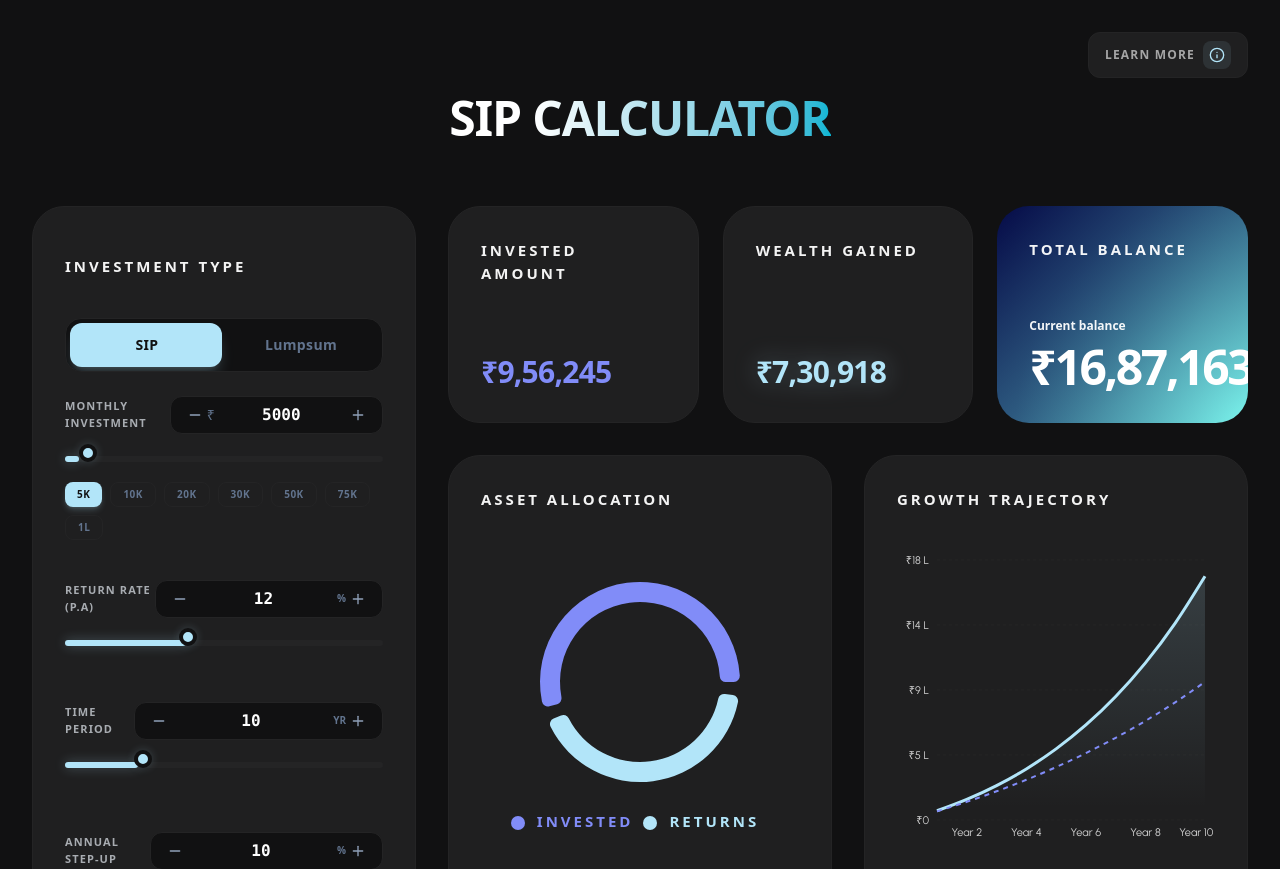
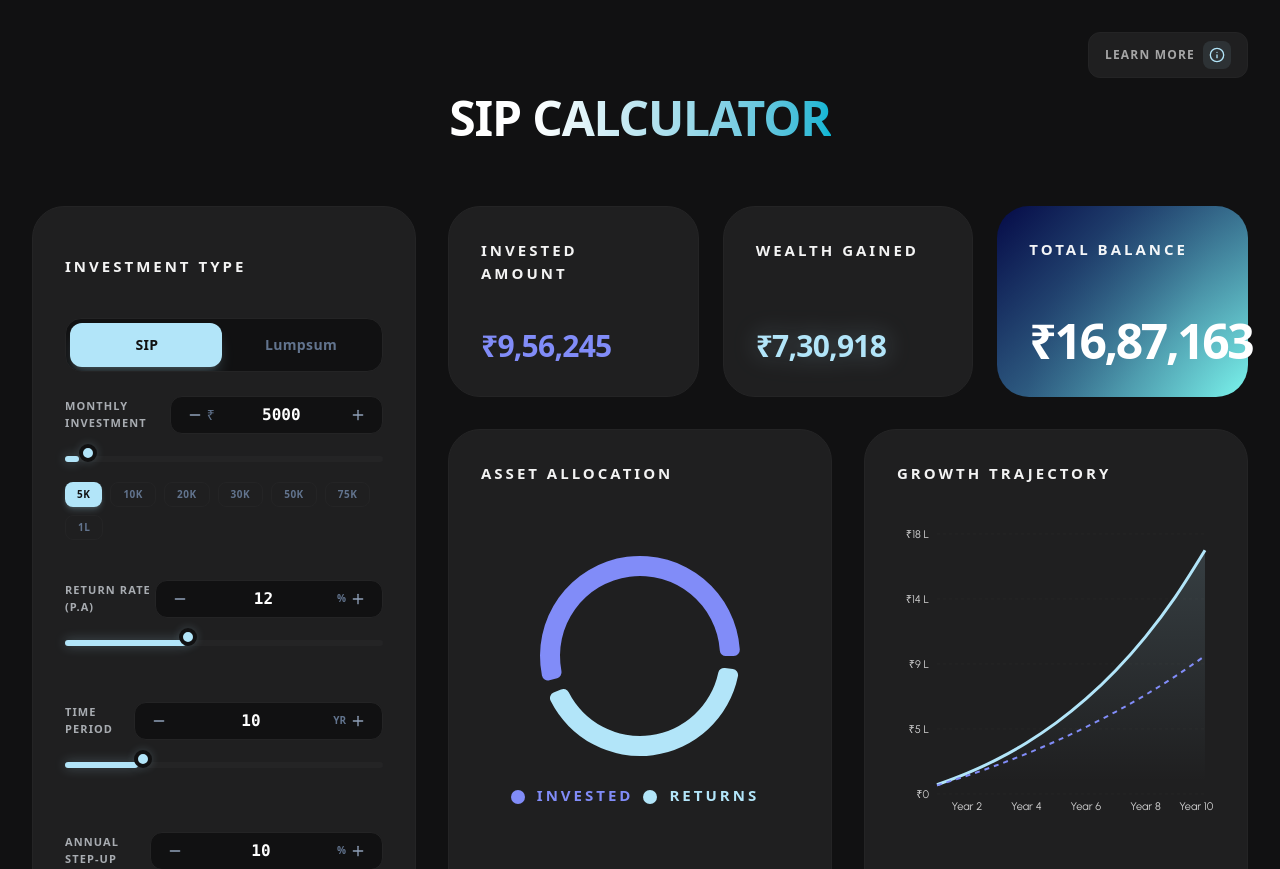
Before and after one commit to Rhythm-Nirankari/SIP-Calculator, a React (Vite) app: page / in a window 1280 px wide. Shown: the top 869 px of the page. Built offline with nearby package versions, Linux system fonts and the light colour scheme.

Commit message:
fix: allow Total Balance tooltip to escape card (overflow-visible)

```diff
--- a/src/components/Results.tsx
+++ b/src/components/Results.tsx
@@ -101,7 +101,7 @@ export const Results: React.FC<ResultsProps> = ({ result, yearlyData }) => {
                     />
                 </div>
 
-                <div className="glass-card p-0 mesh-gradient relative min-h-[180px] flex flex-col">
+                <div className="glass-card p-0 mesh-gradient relative min-h-[180px] flex flex-col overflow-visible">
                     <div className="p-8 relative z-10 w-full h-full flex flex-col justify-between flex-1">
                         <div className="flex items-center justify-between">
                             <p className="text-[15px] font-bold text-white/95 uppercase tracking-[0.2em] mb-10 flex items-center">
@@ -111,7 +111,6 @@ export const Results: React.FC<ResultsProps> = ({ result, yearlyData }) => {
                             </p>
                         </div>
                         <div className="mt-4">
-                            <p className="text-[12px] font-semibold text-white/95 mb-2">Current balance</p>
                             <div className="flex items-center gap-1">
                                 <ValueWithTooltip
                                     value={formatCurrency(result.totalValue)}
```
Also changed, not shown: 1 other file (tests, documents, lock files or other folders).
